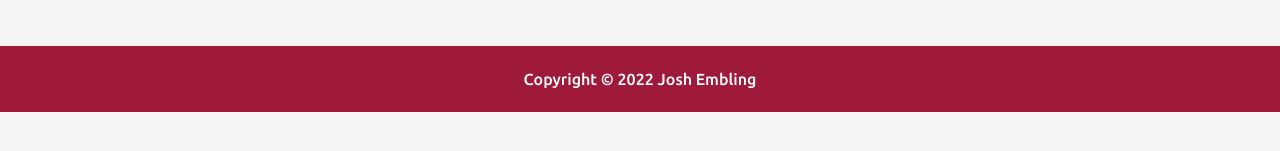
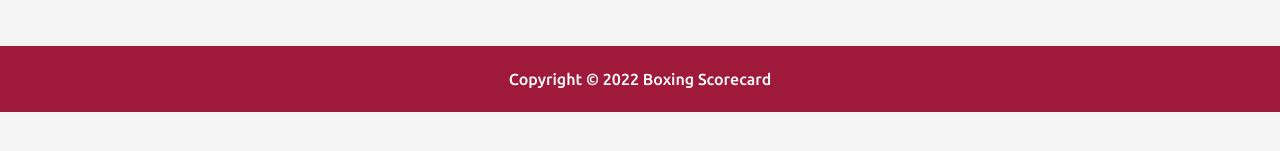
Before and after one commit to joshembling/boxing-app, a Next.js app in the folder frontend/: page /matches in a window 1280 px wide. Shown: the part 151-302 px from the top of the page. Built offline with nearby package versions, Linux system fonts and the light colour scheme.

Commit message:
Quick cleanup

```diff
--- a/frontend/src/components/UI/Footer.jsx
+++ b/frontend/src/components/UI/Footer.jsx
@@ -4,7 +4,7 @@ const Footer = () => {
     return (
         <footer>
             <div className="wrap__lg">
-                Copyright &copy; {new Date().getFullYear()} Josh Embling
+                Copyright &copy; {new Date().getFullYear()} Boxing Scorecard
             </div>{' '}
         </footer>
     )
--- a/frontend/src/pages/matches.jsx
+++ b/frontend/src/pages/matches.jsx
@@ -12,8 +12,6 @@ const matches = () => {
     // Get matches from local storage and convert JSON
     useEffect(() => {
         const savedMatches = { ...localStorage }
-
-        console.log(savedMatches)
 
         if (savedMatches) {
             Object.keys(savedMatches).forEach(match => {
@@ -49,7 +47,6 @@ const matches = () => {
                 "WARNING: Are you sure you want to delete all of your data? You can't undo this action - it is permanent...",
             )
         ) {
-            console.log('clear')
             localStorage.clear()
             Router.push('/')
         }
--- a/frontend/src/pages/matches/[slug].jsx
+++ b/frontend/src/pages/matches/[slug].jsx
@@ -87,8 +87,6 @@ const Match = ({ match }) => {
             b2: sum2,
         }))
     }, [roundTotal])
-
-    console.log(totals)
 
     return (
         <>
```
